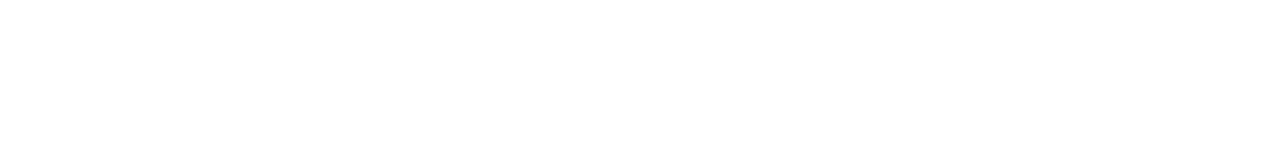
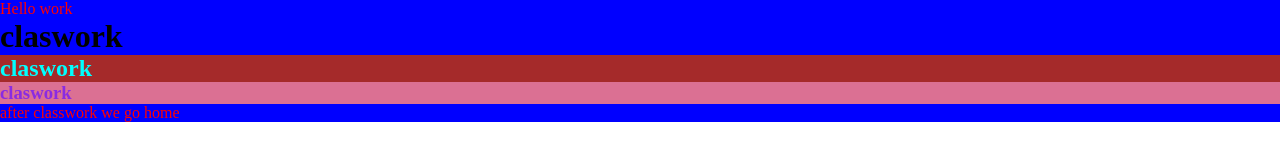
Before and after one commit to BennethJane/classwork, a website: page index.html in a window 1280 px wide. Drawn offline with Linux system fonts and the light colour scheme.

Commit message:
second commit

```diff
--- /dev/null
+++ b/index.css
@@ -0,0 +1,21 @@
+*{
+   margin: 0;
+   padding: 0;
+
+}
+h1{
+    color: black;
+    background-color: blue;
+}
+h2{
+    color: aqua;
+    background-color: brown;
+}
+h3{
+    color: blueviolet;
+    background-color: palevioletred;
+}
+p{
+   color: red;
+   background-color: blue;
+}
--- a/index.html
+++ b/index.html
@@ -3,9 +3,15 @@
 <head>
     <meta charset="UTF-8">
     <meta name="viewport" content="width=device-width, initial-scale=1.0">
-    <title>Document</title>
+    <title>classwork</title>
+    <link rel="stylesheet" href="index.css">
 </head>
 <body>
+    <p>Hello work</p>
+    <h1>claswork</h1>
+    <h2>claswork</h2>
+    <h3>claswork</h3>
+    <p>after classwork we go home</p>
 
 </body>
 </html>
```
